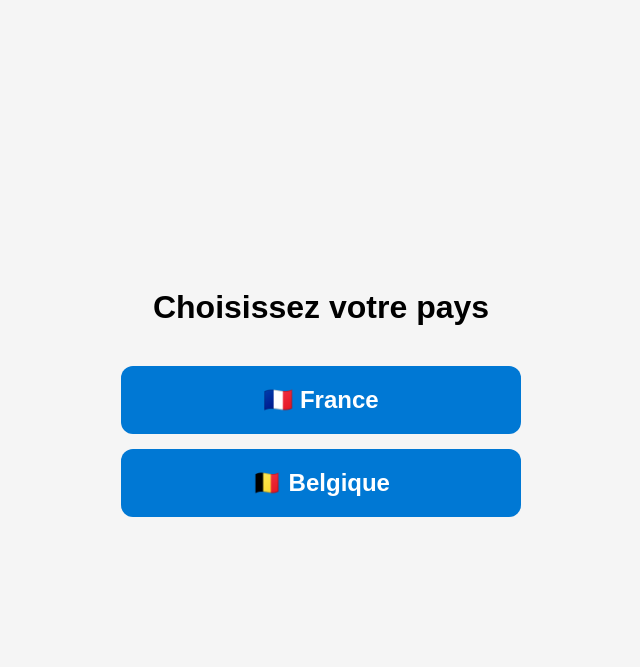
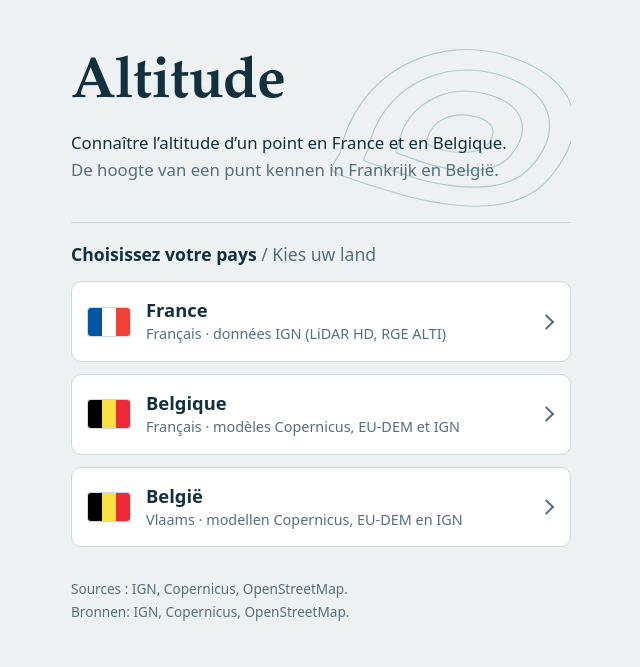
Before and after one commit to vero94200/Altitude-IGN, a plain HTML site: page index.html in a window 1280 px wide. Shown: the whole page, without its empty margins (319-959 px from the left). Drawn offline with Linux system fonts and the light colour scheme.

Commit message:
Refactor index.html for improved structure and styles

```diff
--- a/index.html
+++ b/index.html
@@ -3,58 +3,239 @@
 <head>
 <meta charset="UTF-8">
 <meta name="viewport" content="width=device-width, initial-scale=1.0">
-
-<title>Choix du pays</title>
+<title>Altitude – France et Belgique / Hoogte – Frankrijk en België</title>
+<meta name="description" content="Connaître l’altitude d’un point en France et en Belgique. / De hoogte van een punt kennen in Frankrijk en België.">
 
 <style>
+:root {
+    --bg: #edf1f2;
+    --surface: #ffffff;
+    --ink: #12303d;
+    --muted: #54707c;
+    --line: #cdd9dd;
+    --contour: #2f7f86;
+    --focus: #0b57d0;
+}
+@media (prefers-color-scheme: dark) {
+    :root {
+        --bg: #0f1a1f;
+        --surface: #172429;
+        --ink: #e6eff1;
+        --muted: #9db4bc;
+        --line: #2b3d44;
+        --contour: #5db3bb;
+        --focus: #8ab4f8;
+    }
+}
+
+* { box-sizing: border-box; }
+
 body {
-    font-family: Arial, sans-serif;
     margin: 0;
     min-height: 100vh;
-    display: flex;
-    justify-content: center;
-    align-items: center;
-    background: #f5f5f5;
+    background: var(--bg);
+    color: var(--ink);
+    font-family: system-ui, -apple-system, "Segoe UI", Roboto, Arial, sans-serif;
+    line-height: 1.5;
 }
 
-.container {
-    text-align: center;
-    width: 90%;
-    max-width: 400px;
+.page {
+    width: 100%;
+    max-width: 540px;
+    margin: 0 auto;
+    padding: 0 20px 40px;
+}
+
+/* ---------- En-tête ---------- */
+header {
+    position: relative;
+    padding: 56px 0 28px;
+    overflow: hidden;
+}
+
+.contours {
+    position: absolute;
+    right: -60px;
+    top: 0;
+    width: 340px;
+    height: 100%;
+    color: var(--contour);
+    opacity: .35;
+    pointer-events: none;
 }
 
 h1 {
-    font-size: 2rem;
-    margin-bottom: 40px;
+    position: relative;
+    margin: 0;
+    font-family: "Palatino Linotype", Palatino, "Book Antiqua", Georgia, serif;
+    font-size: clamp(2.6rem, 11vw, 3.6rem);
+    font-weight: 700;
+    letter-spacing: -0.02em;
+    line-height: 1;
+}
+
+.baseline {
+    position: relative;
+    margin: 16px 0 0;
+    max-width: 30em;
+    font-size: 1.05rem;
+}
+
+.baseline .nl {
+    display: block;
+    margin-top: 2px;
+    color: var(--muted);
+}
+
+/* ---------- Choix du pays ---------- */
+h2 {
+    margin: 12px 0 14px;
+    padding-top: 18px;
+    border-top: 1px solid var(--line);
+    font-size: 1.1rem;
+    font-weight: 600;
+}
+
+h2 .nl {
+    color: var(--muted);
+    font-weight: 400;
+}
+
+ul {
+    list-style: none;
+    margin: 0;
+    padding: 0;
+    display: grid;
+    gap: 12px;
 }
 
 .pays {
-    display: block;
+    position: relative;
+    display: flex;
+    align-items: center;
+    gap: 16px;
+    padding: 16px 44px 16px 16px;
+    background: var(--surface);
+    border: 1px solid var(--line);
+    border-radius: 10px;
+    color: inherit;
     text-decoration: none;
-    background: #0078d4;
-    color: white;
-    padding: 20px;
-    margin: 15px 0;
-    border-radius: 12px;
-    font-size: 1.5rem;
-    font-weight: bold;
+    transition: border-color .15s, background-color .15s;
 }
 
-.pays:hover {
-    background: #106ebe;
+.pays:hover { border-color: var(--contour); }
+
+.pays:focus-visible {
+    outline: 3px solid var(--focus);
+    outline-offset: 2px;
 }
+
+/* chevron */
+.pays::after {
+    content: "";
+    position: absolute;
+    right: 18px;
+    top: 50%;
+    width: 9px;
+    height: 9px;
+    border-top: 2px solid var(--muted);
+    border-right: 2px solid var(--muted);
+    transform: translateY(-50%) rotate(45deg);
+}
+
+.drapeau {
+    flex: none;
+    width: 42px;
+    height: 28px;
+    border-radius: 3px;
+    box-shadow: 0 0 0 1px var(--line);
+}
+.fr { background: linear-gradient(to right, #0055a4 0 33.3%, #ffffff 33.3% 66.6%, #ef4135 66.6% 100%); }
+.be { background: linear-gradient(to right, #000000 0 33.3%, #fae042 33.3% 66.6%, #ed2939 66.6% 100%); }
+
+.texte { min-width: 0; }
+
+.nom {
+    display: block;
+    font-size: 1.15rem;
+    font-weight: 600;
+    line-height: 1.25;
+}
+
+.detail {
+    display: block;
+    margin-top: 2px;
+    font-size: .9rem;
+    color: var(--muted);
+}
+
+/* ---------- Pied de page ---------- */
+footer {
+    margin-top: 32px;
+    font-size: .85rem;
+    color: var(--muted);
+}
+footer p { margin: 0 0 2px; }
 </style>
 </head>
 
 <body>
+<div class="page">
 
-<div class="container">
-    <h1>Choisissez votre pays</h1>
+    <header>
+        <svg class="contours" viewBox="0 0 340 260" fill="none" stroke="currentColor" stroke-width="1.4" aria-hidden="true">
+            <path d="M20 190 C 40 90, 140 40, 230 70 S 330 160, 280 220 S 120 250, 60 230 S 5 215, 20 190Z"/>
+            <path d="M55 185 C 70 110, 145 72, 215 92 S 296 160, 258 205 S 130 228, 88 212 S 45 205, 55 185Z"/>
+            <path d="M92 180 C 102 128, 152 104, 200 116 S 258 160, 232 192 S 140 208, 114 198 S 86 192, 92 180Z"/>
+            <path d="M128 172 C 134 148, 160 138, 186 144 S 214 164, 204 178 S 156 190, 142 184 S 124 178, 128 172Z"/>
+        </svg>
 
-    <a class="pays" href="France/">🇫🇷 France</a>
+        <h1>Altitude</h1>
+        <p class="baseline">
+            Connaître l’altitude d’un point en France et en Belgique.
+            <span class="nl">De hoogte van een punt kennen in Frankrijk en België.</span>
+        </p>
+    </header>
 
-    <a class="pays" href="Belgique/">🇧🇪 Belgique</a>
+    <main>
+        <h2>Choisissez votre pays <span class="nl">/ Kies uw land</span></h2>
+
+        <ul>
+            <li>
+                <a class="pays" href="France/" hreflang="fr">
+                    <span class="drapeau fr" aria-hidden="true"></span>
+                    <span class="texte">
+                        <span class="nom">France</span>
+                        <span class="detail">Français · données IGN (LiDAR HD, RGE ALTI)</span>
+                    </span>
+                </a>
+            </li>
+            <li>
+                <a class="pays" href="Belgique/" hreflang="fr-BE">
+                    <span class="drapeau be" aria-hidden="true"></span>
+                    <span class="texte">
+                        <span class="nom">Belgique</span>
+                        <span class="detail">Français · modèles Copernicus, EU-DEM et IGN</span>
+                    </span>
+                </a>
+            </li>
+            <li>
+                <a class="pays" href="Belgi%C3%AB/" hreflang="nl-BE">
+                    <span class="drapeau be" aria-hidden="true"></span>
+                    <span class="texte">
+                        <span class="nom">België</span>
+                        <span class="detail">Vlaams · modellen Copernicus, EU-DEM en IGN</span>
+                    </span>
+                </a>
+            </li>
+        </ul>
+    </main>
+
+    <footer>
+        <p>Sources : IGN, Copernicus, OpenStreetMap.</p>
+        <p>Bronnen: IGN, Copernicus, OpenStreetMap.</p>
+    </footer>
+
 </div>
-
 </body>
 </html>
```
